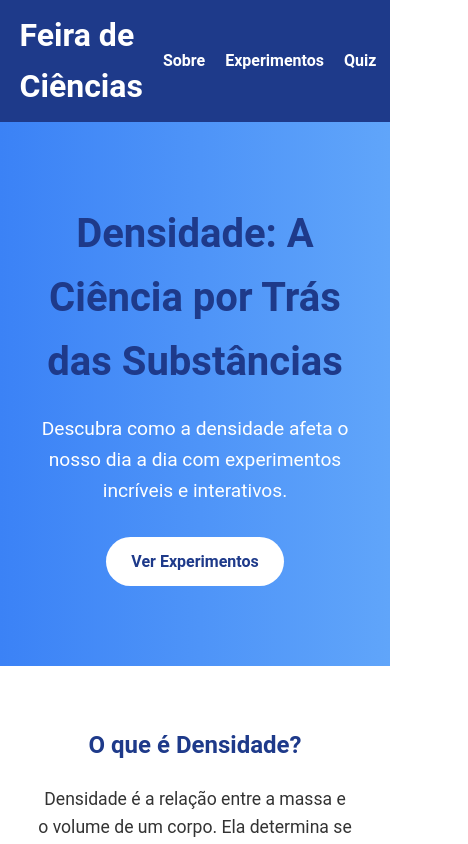
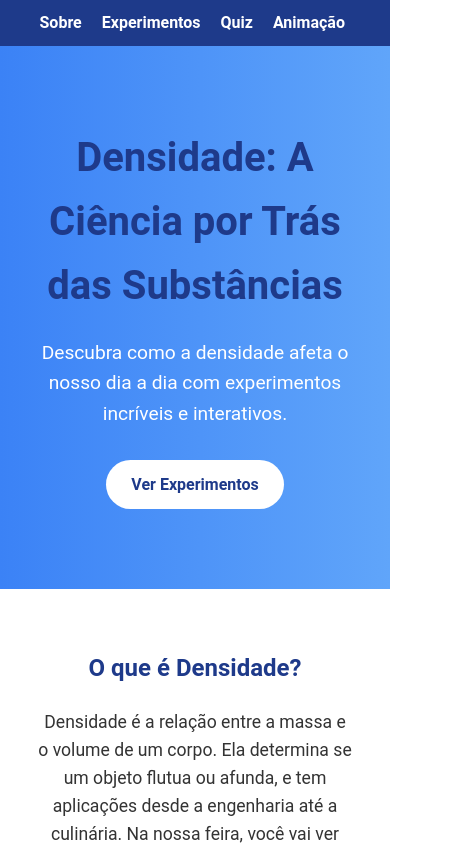
Before and after one commit to Cauadeassis/siteFeiraDeCiencias, a Next.js app: page / in a window 390 px wide. Shown: the top 844 px of the page, 468 px wide, since content can reach past the window. Built offline with nearby package versions, Linux system fonts and the light colour scheme.

Commit message:
Fix the responsivity bug

```diff
--- a/pages/index.jsx
+++ b/pages/index.jsx
@@ -12,7 +12,7 @@ export default function MainPage() {
             <div className={styles.body}>
                 <header className={styles.header}>
                     <div className={styles.container} id="menu">
-                        <h1 className={styles.mainTitle}>Feira de Ciências</h1>
+
                         <nav className={styles.nav}>
                             <ul className={styles.ul}>
                                 <li className={styles.li}><a href="#sobre" className={styles.a}>Sobre</a></li>
```
